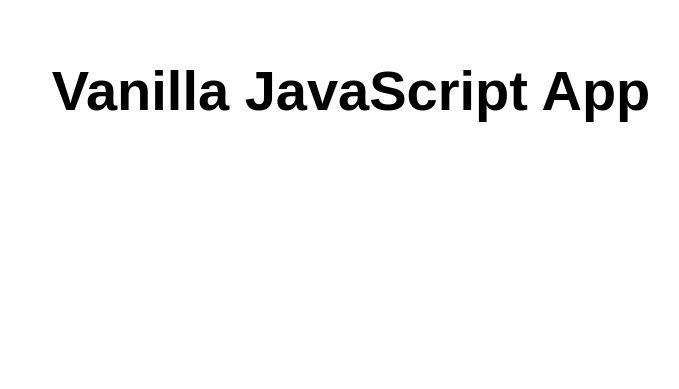
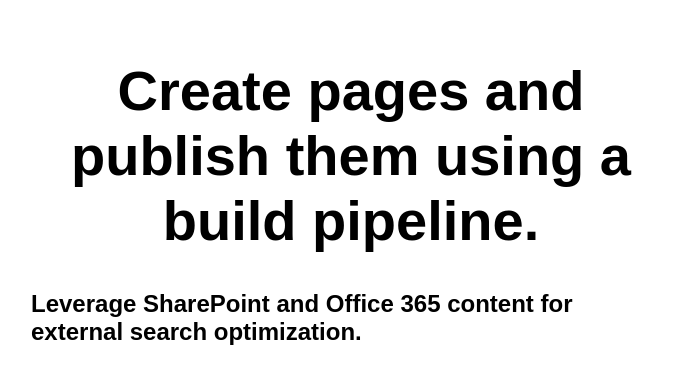
Before and after one commit to alexwelcing/easyazvanilla, a plain HTML site: page index.html in a window 1280 px wide. Shown: the whole page, without its empty margins (289-968 px from the left). Drawn offline with Linux system fonts and the light colour scheme.

Commit message:
add new messages

```diff
--- a/index.html
+++ b/index.html
@@ -5,12 +5,13 @@
   <meta charset="UTF-8">
   <meta name="viewport" content="width=device-width, initial-scale=1.0">
   <link rel="stylesheet" href="styles.css">
-  <title>Vanilla JavaScript App</title>
+  <title>Static Paywall SEO Application</title>
 </head>
 
 <body>
   <main>
-    <h1>Vanilla JavaScript App</h1>
+    <h1>Create pages and publish them using a build pipeline.</h1>
+    <h2>Leverage SharePoint and Office 365 content for external search optimization.</h2>
   </main>
 </body>
 
```
